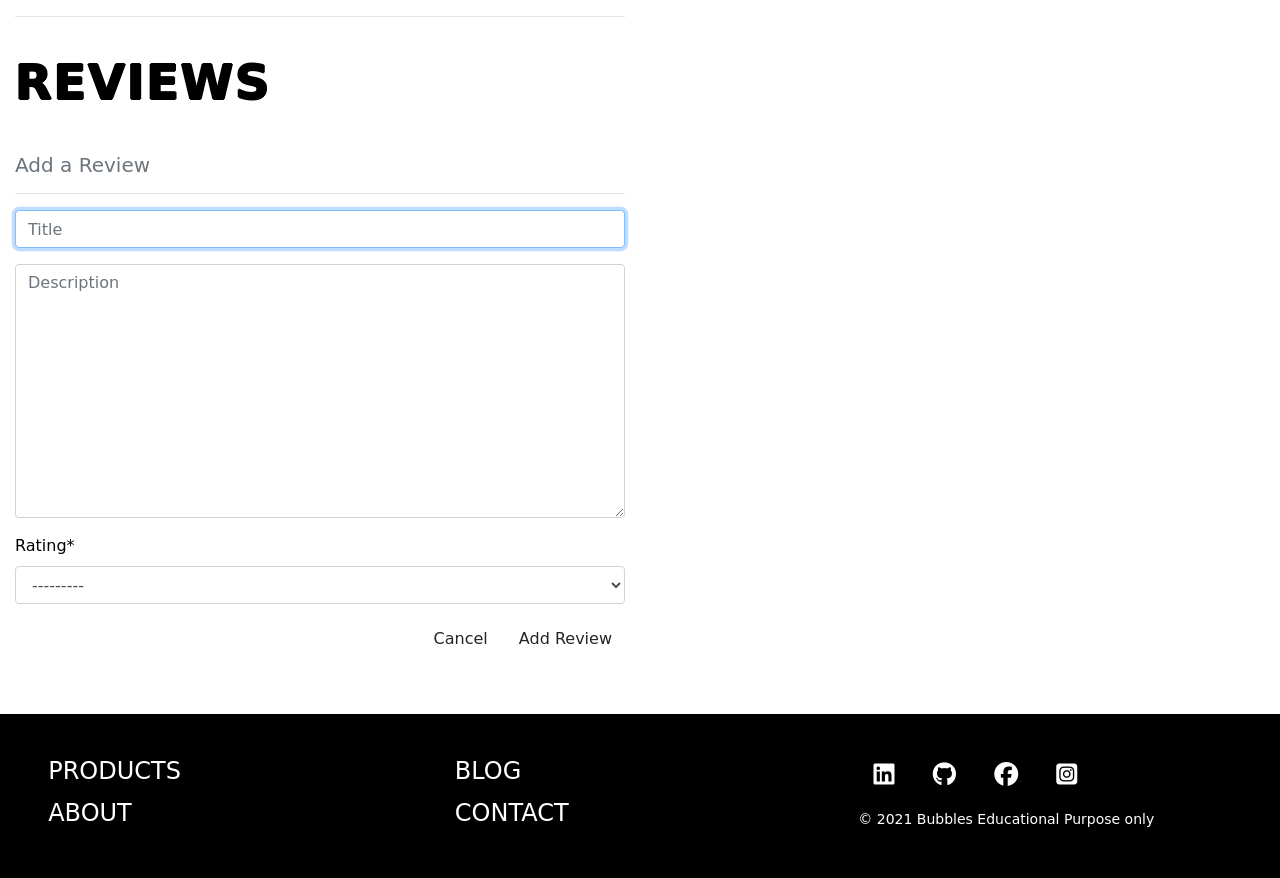
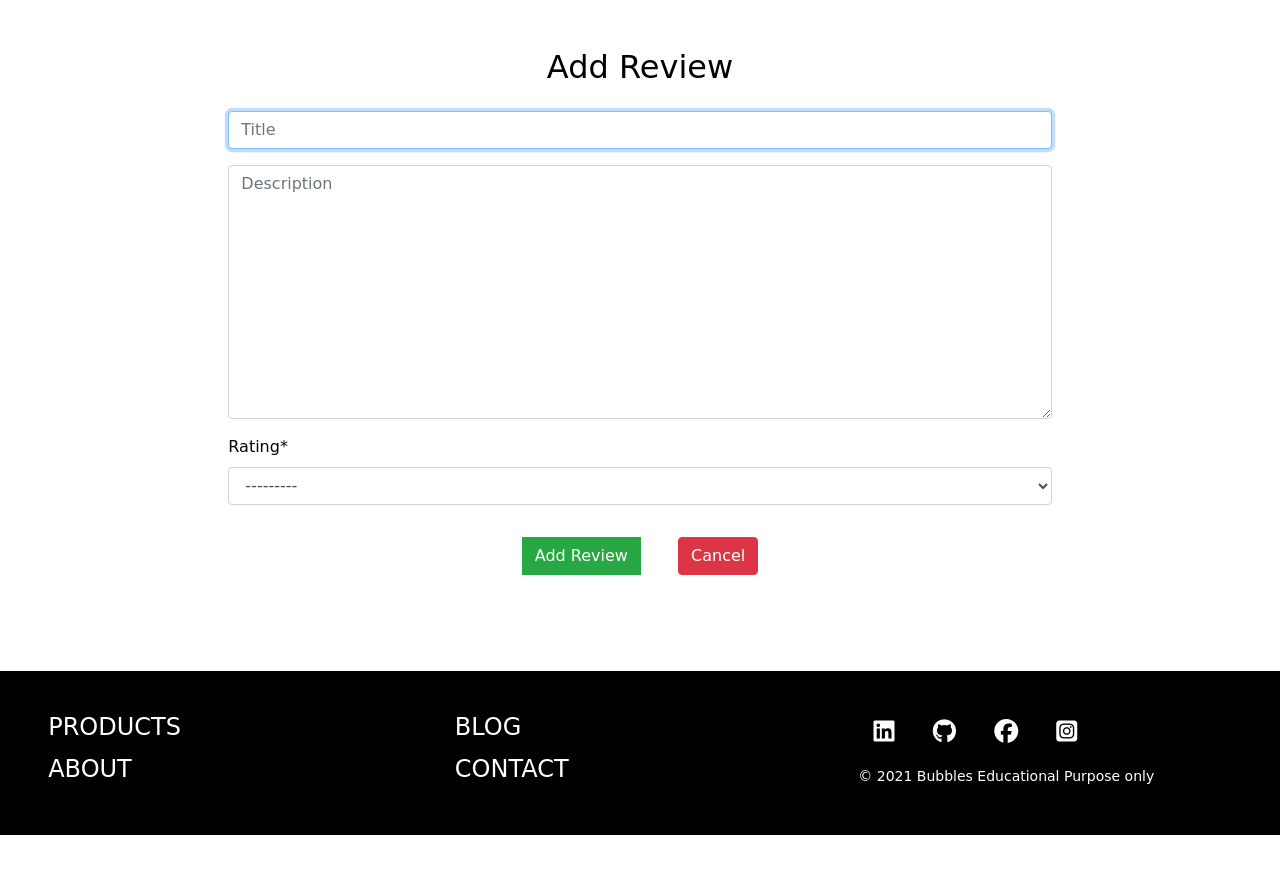
Before and after one commit to gomathishankar28/ms4_bubbles, a Django app: page /reviews/add_review/44 in a window 1280 px wide. Shown: the part 241-1119 px from the top of the page. After the commit the page ends 1076 px from the top, so only its background shows below. Run offline with Django 3.2, Linux system fonts and the light colour scheme; the visitor is signed in with stand-in values (Sample User, id 1); data comes from the database, SQL or seed files in the repository; some libraries are stand-ins or nearby versions; some web fonts are replaced.

Commit message:
changed styles for add_review form

```diff
--- a/blog/templates/blog/add_post.html
+++ b/blog/templates/blog/add_post.html
@@ -7,7 +7,7 @@
 <div class="container-fluid">
     <div class="row-products">
         <div class="col text-center mt-3 mb-3 pb-1">
-            <h2 class="logo-font">Add New Post</h2>
+            <h2 class="text-center">Add New Post</h2>
         </div>
     </div>
 </div>
@@ -15,7 +15,7 @@
 <div class="container">
     <div class="row">
         <div class="col-sm-10 offset-sm-1 col-md-8 offset-md-2">
-            <div class="add-post-form">
+            <div class="add-blog-form">
                 <form class="mt-3" action="{% url 'add_post' %}" method="POST" enctype="multipart/form-data"
                     id="add-blog-form">
                     {% csrf_token %}
--- a/blog/templates/blog/blog.html
+++ b/blog/templates/blog/blog.html
@@ -64,7 +64,7 @@
                 </div>
                 <div class="row pb-2 mt-3 mb-5">
                     <div class="col-8 offset-2">
-                        <a href="{% url 'post_detail'  post.slug %}" class="cta-button blog-btn">Know more</a>
+                        <a href="{% url 'post_detail'  post.slug %}" class="cta-button blog-btn">Read more...</a>
                     </div>
                 </div>
             {% else %}
--- a/reviews/forms.py
+++ b/reviews/forms.py
@@ -10,8 +10,9 @@ class ReviewForm(forms.ModelForm):
         model = Review
         exclude = (
             'user',
-            'review_date',
-            'product')
+            'date_added',
+            'product',
+        )
 
         fields = ['title', 'description', 'rating']
 
@@ -37,5 +38,4 @@ class ReviewForm(forms.ModelForm):
                 self.fields[field].widget.attrs['placeholder'] = placeholder
                 self.fields[field].label = False
 
-            self.fields[field].widget.attrs['class'] = (
-                'add-blog-form-field')
+            self.fields[field].widget.attrs['class'] = 'add-product-form-field'
--- a/reviews/templates/reviews/add_review.html
+++ b/reviews/templates/reviews/add_review.html
@@ -15,23 +15,22 @@
 <div class="overlay"></div>
 <div class="container">
     <div class="row">
-        <div class="col-12 col-md-6">
-            <hr>
-            <h2 class="logo-font mb-4">Reviews</h2>
-            <h5 class="text-muted">Add a Review</h5>
-            <hr>
+        <!-- <div class="col-12 col-md-6 mt-5 text-center"> -->
+        <div class="col-sm-10 offset-sm-1 col-md-8 offset-md-2 mt-5 mb-3">
+            <h2 class="text-center">Add Review</h2>
         </div>
     </div>
     <!--renders the review form for the user to add a review-->
     <div class="row pb-5">
-        <div class="col-12 col-md-6">
-            <form method="POST" action="{% url 'add_review' product.id %}" class="form mb-2"
+        <div class="col-sm-10 offset-sm-1 col-md-8 offset-md-2">
+            <form method="POST" action="{% url 'add_review' product.id %}" class="form mb-5"
                 enctype="multipart/form-data">
                 {% csrf_token %}
                 {{ form | crispy }}
-                <div class="text-right">
-                    <a href="{% url 'product_detail' product.id %}" class="btn btn-outline-red">Cancel</a>
-                    <button class="btn btn-blue rounded-0" type="submit">Add Review</button>
+                <div class="text-center">
+
+                    <button class="btn btn-blue rounded-0 btn-success mt-3 mr-3" type="submit">Add Review</button>
+                    <a href="{% url 'product_detail' product.id %}" class="btn btn-outline-red btn-danger mt-3 ml-3">Cancel</a>
                 </div>
             </form>
         </div>
--- a/static/css/base.css
+++ b/static/css/base.css
@@ -543,7 +543,7 @@ footer p {
       font-size: 18px;;
   }
 .rating-stars {
-    color: #7bcbc8;
+    color: #d39e00;
 }
 /*------ Empty Cart Page ------*/
 
```
